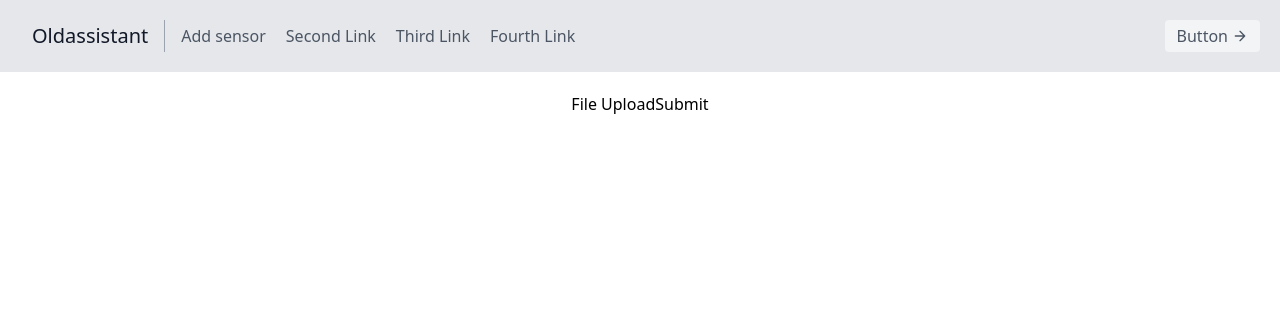
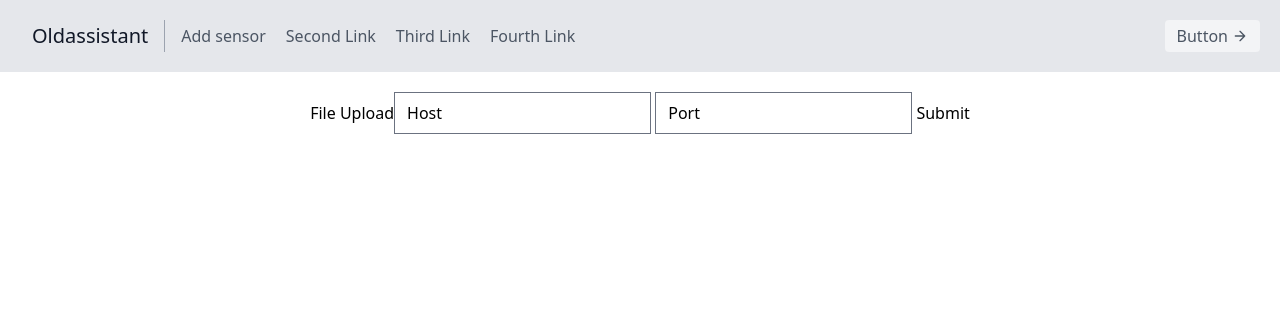
Before and after one commit to Gustav2/P1, a Flask app: page /upload in a window 1280 px wide. Shown: the top 332 px of the page. Run offline with Flask 3, Linux system fonts and the light colour scheme; some libraries are stand-ins or nearby versions.

Commit message:
Added ability to change host and port of external service

```diff
--- a/Control/main.py
+++ b/Control/main.py
@@ -35,8 +35,10 @@ def unsubscribe(text):
 @app.route("/upload", methods=["GET", "POST"])
 def upload():
     if request.method == "POST":
+        host = request.form.get("host")
+        port = request.form.get("port")
         with open('main.db', 'rb') as f:
-            r = requests.post('http://127.0.0.1:5000', files={'main.db': f})
+            r = requests.post(f'http://{host}:{port}', files={'main.db': f})
             print(r.status_code)
             print("Uploaded")
     return render_template("upload.html")
--- a/Control/templates/upload.html
+++ b/Control/templates/upload.html
@@ -4,7 +4,9 @@
 
 <h1>File Upload</h1>
 <form method="POST">
-    <p><input type="submit" value="Submit"></p>
+    <input type="text" value="Host" name="host">
+    <input type="text" value="Port" name="port">
+    <input type="submit" value="Submit">
 </form>
 
 {% endblock %}
```
